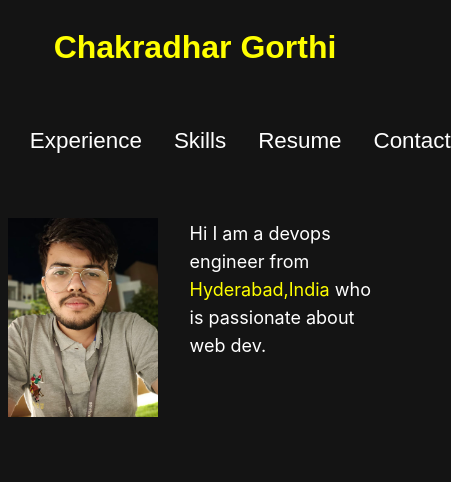
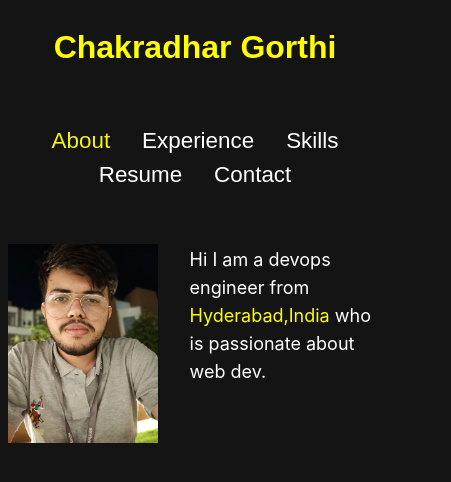
Before and after one commit to chakradhar1998/svelte-portfolio, a Svelte app: page / in a window 390 px wide. Shown: the top 482 px of the page, 451 px wide, since content can reach past the window. Built offline with nearby package versions, Linux system fonts and the light colour scheme.

Commit message:
fixed about tab not showing up in mobile site

```diff
--- a/src/components/shared/tabs.svelte
+++ b/src/components/shared/tabs.svelte
@@ -21,6 +21,7 @@
     }
     ul {
         display: flex;
+        flex-flow: row wrap;
         justify-content: center;
         padding: 0;
         list-style: none;
```
